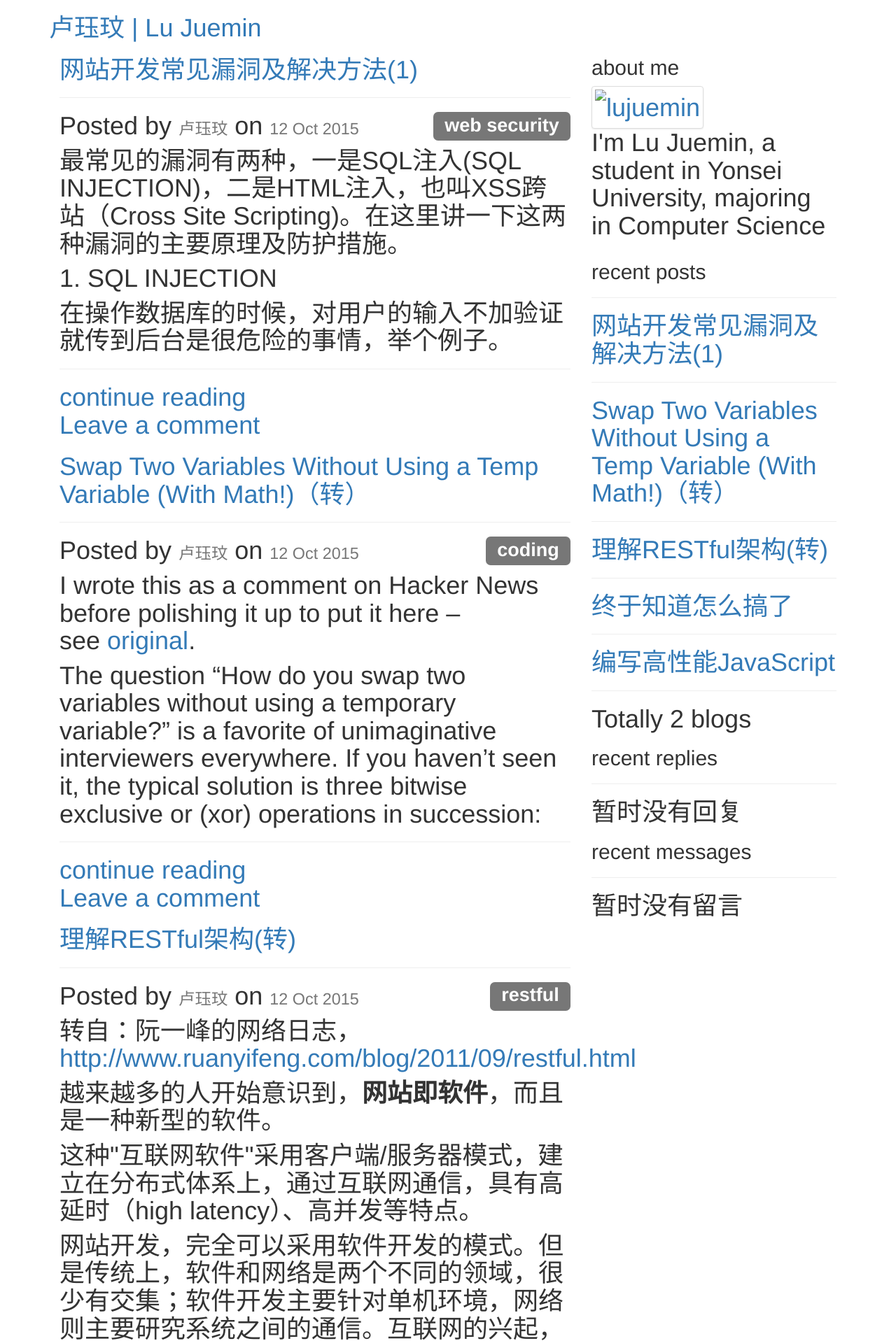
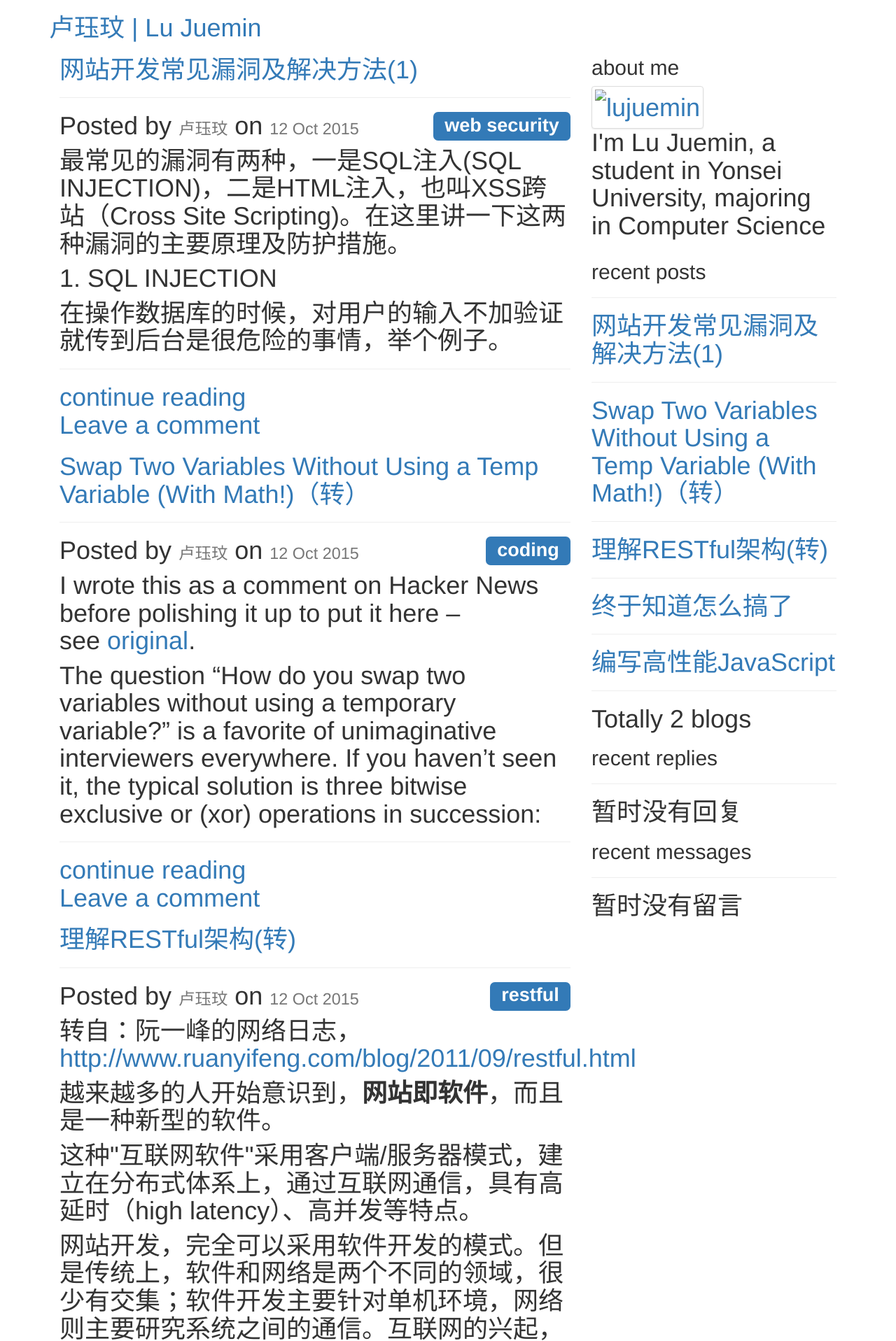
Before and after one commit to juemin90/juemin90.github.io, a Jekyll site: the page built from blog/index.html, in a window 1280 px wide. Shown: the top 1917 px of the page at 70% size. Built offline with Jekyll 4.4.1, drawn with Linux system fonts in a browser that asks for light colours; nearby versions of some CDN libraries.

Commit message:
master end

```diff
--- a/blog/index.html
+++ b/blog/index.html
@@ -31,7 +31,7 @@ title: 卢珏玟的Blog
                         <h1>{{ post.title }}</h1>
                     </a>
                     <hr>
-                    <p>Posted by <small>卢珏玟</small> on <small>{{ post.date | date_to_string }}</small><span id="theme" class="label label-default" style="float:right;">{{ post.theme }}</span></p>
+                    <p>Posted by <small>卢珏玟</small> on <small>{{ post.date | date_to_string }}</small><span id="theme" class="label label-primary" style="float:right;">{{ post.theme }}</span></p>
                 </div>
                 <div class="content">
                     {% if post.content contains "<!-- more -->" %}
```
